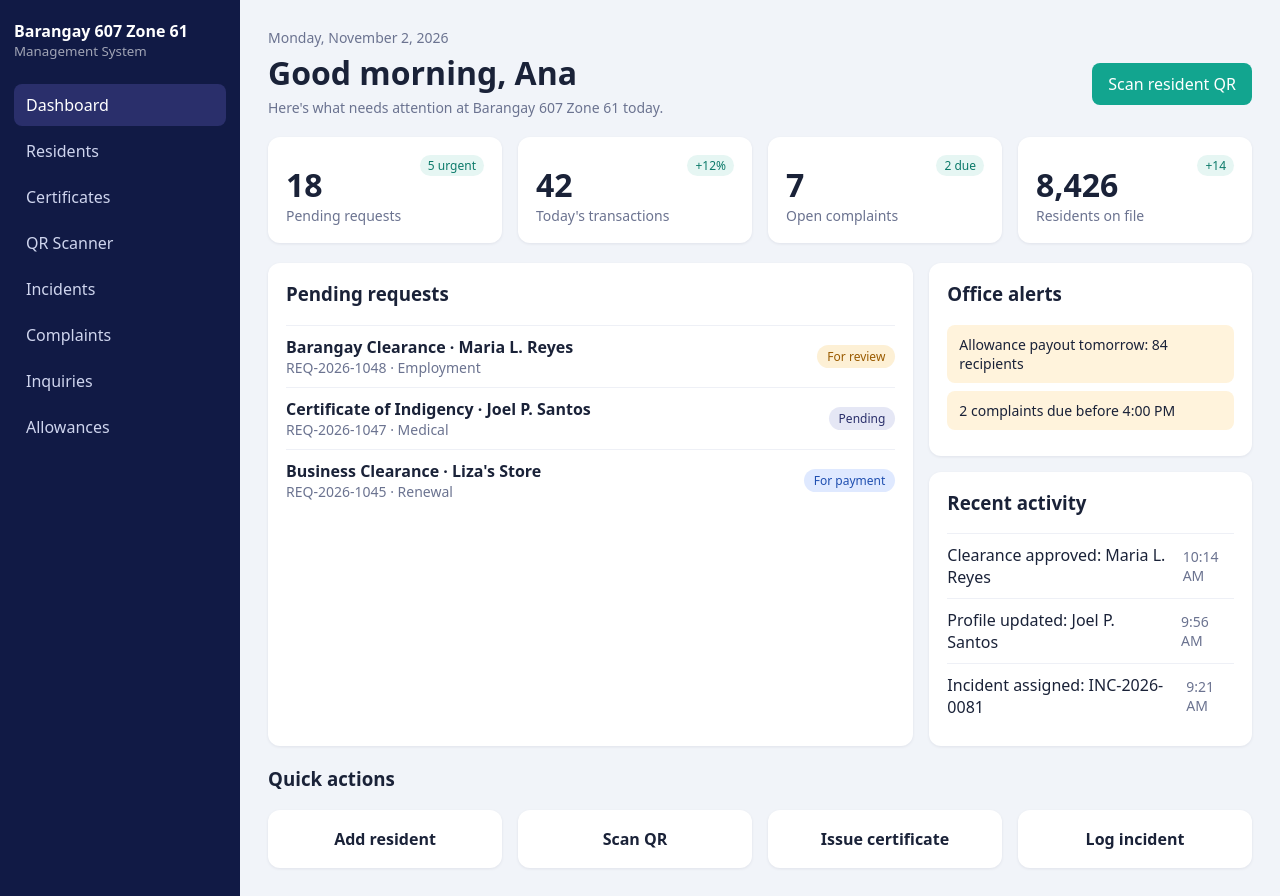
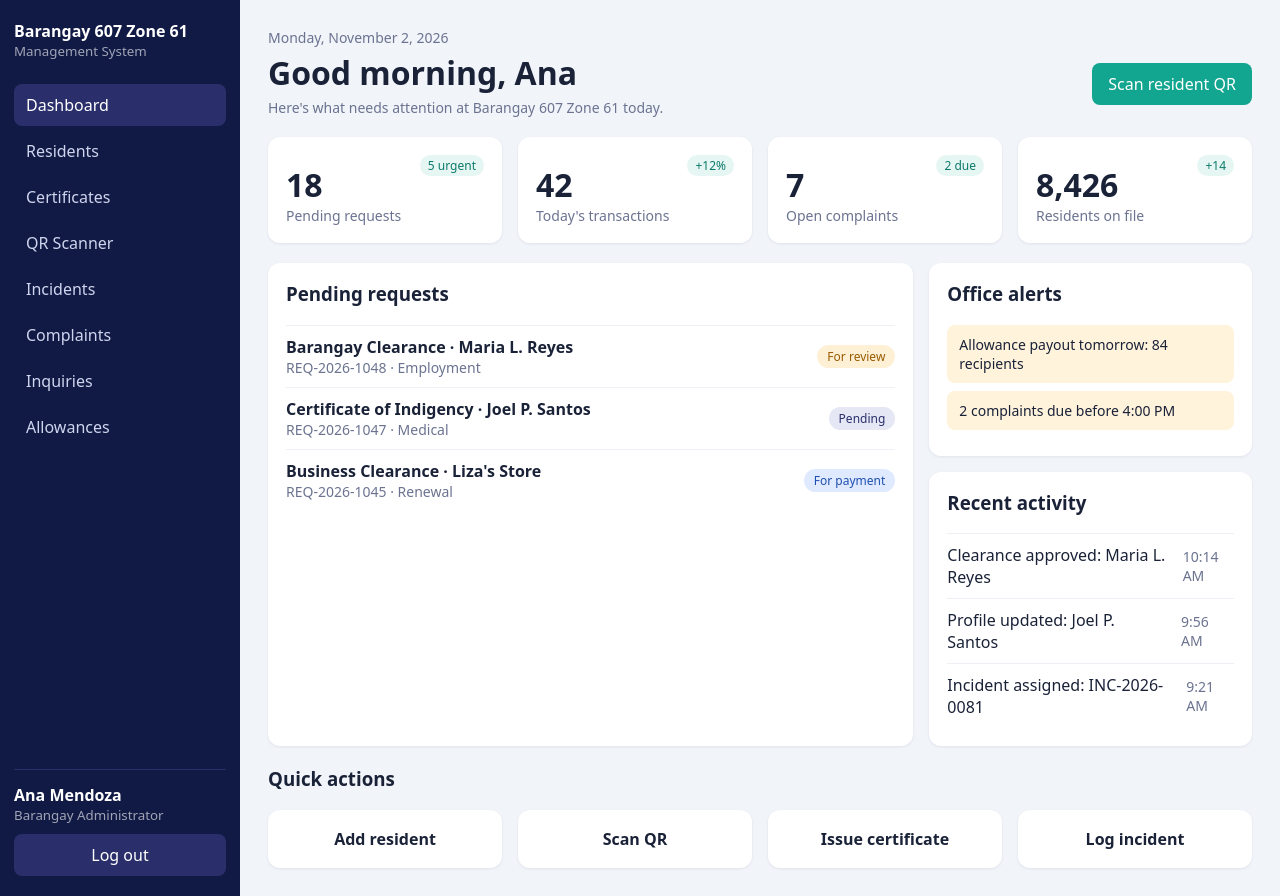
Before and after one commit to mksalinsub-prog/Emtech_Group1_Project, a React (Vite) app in the folder client/: page / in a window 1280 px wide. Built offline with nearby package versions, Linux system fonts and the light colour scheme.

Commit message:
Add user block and log out button to sidebar

```diff
--- a/client/src/components/Layout.jsx
+++ b/client/src/components/Layout.jsx
@@ -1,4 +1,4 @@
-import { NavLink, Outlet } from 'react-router-dom'
+import { NavLink, Outlet, Link } from 'react-router-dom'
 
 const links = [
   ['/', 'Dashboard'],
@@ -26,6 +26,13 @@ export default function Layout() {
             </NavLink>
           ))}
         </nav>
+        <div className="sidebar-user">
+          <div>
+            <strong>Ana Mendoza</strong>
+            <small>Barangay Administrator</small>
+          </div>
+          <Link to="/login" className="logout">Log out</Link>
+        </div>
       </aside>
       <main className="content">
         <Outlet />
--- a/client/src/index.css
+++ b/client/src/index.css
@@ -55,3 +55,8 @@ body { margin: 0; font-family: system-ui, sans-serif; background: #f1f4f9; color
 .step.done { color: #11704a; }
 .notice { background: #e6f6f3; padding: 10px 12px; border-radius: 8px; font-size: 14px; }
 .badge.ready-to-claim, .badge.verified { background: #dff5ea; color: #11704a; }
+.sidebar { display: flex; flex-direction: column; }
+.sidebar nav { flex: 1; }
+.sidebar-user { border-top: 1px solid #2a2f6b; padding-top: 14px; margin-top: 14px; display: flex; flex-direction: column; gap: 10px; }
+.sidebar-user small { display: block; opacity: 0.6; }
+.sidebar a.logout { background: #2a2f6b; text-align: center; color: #fff; }
```
